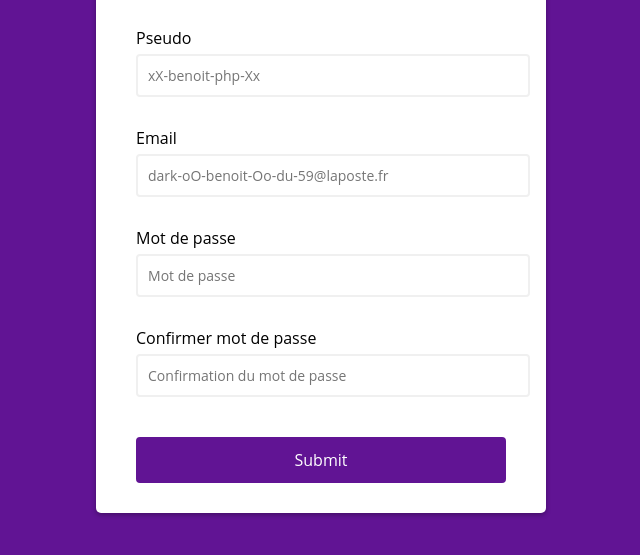
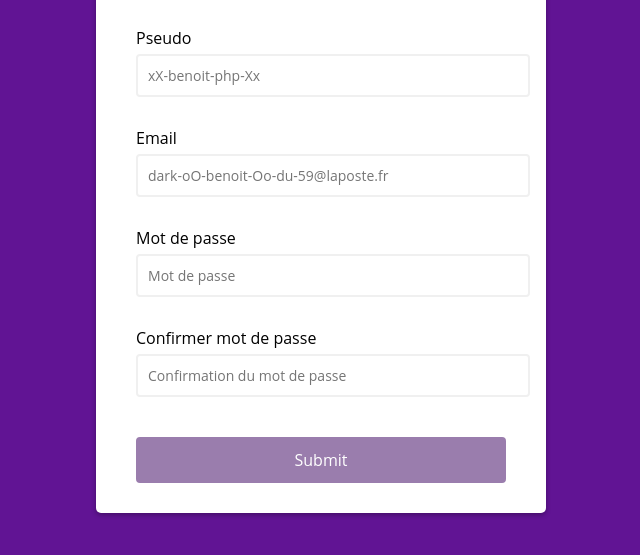
Before and after one commit to AbdelhakBLD/formulaire, a plain HTML site: page index.html in a window 1280 px wide. Shown: the part 199-754 px from the top of the page, without its empty margins (319-959 px from the left). Drawn offline with Linux system fonts and the light colour scheme.

Commit message:
minor change css color for the submit button for more better user experience

```diff
--- a/assets/css/style.css
+++ b/assets/css/style.css
@@ -106,3 +106,8 @@ body {
 	margin-top: 20px;
 	width: 100%;
 }
+
+button:disabled {
+	background-color: #9a7dad;
+	border: 2px solid #9a7dad;
+}
```
